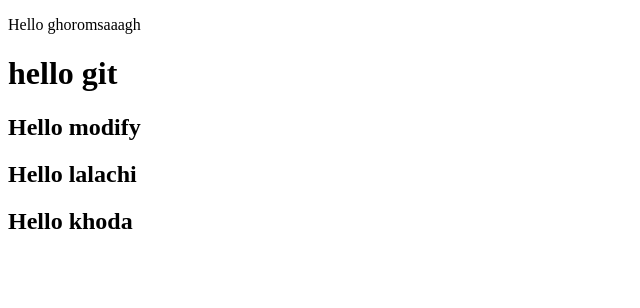
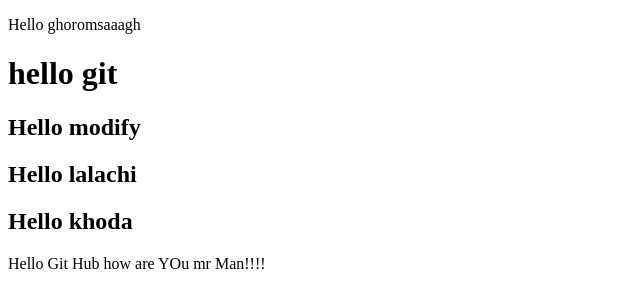
Before and after one commit to ACAB1312z/git-projects, a website: page index.html in a window 1280 px wide. Shown: the whole page, without its empty margins (0-640 px from the left). Drawn offline with Linux system fonts and the light colour scheme.

Commit message:
one p added to index.html

```diff
--- a/index.html
+++ b/index.html
@@ -13,5 +13,6 @@
     <h2>Hello modify</h2>
     <h2>Hello lalachi</h2>
     <h2>Hello khoda</h2>
+    <p>Hello Git Hub how are YOu mr Man!!!!</p>
 </body>
 </html>
```
